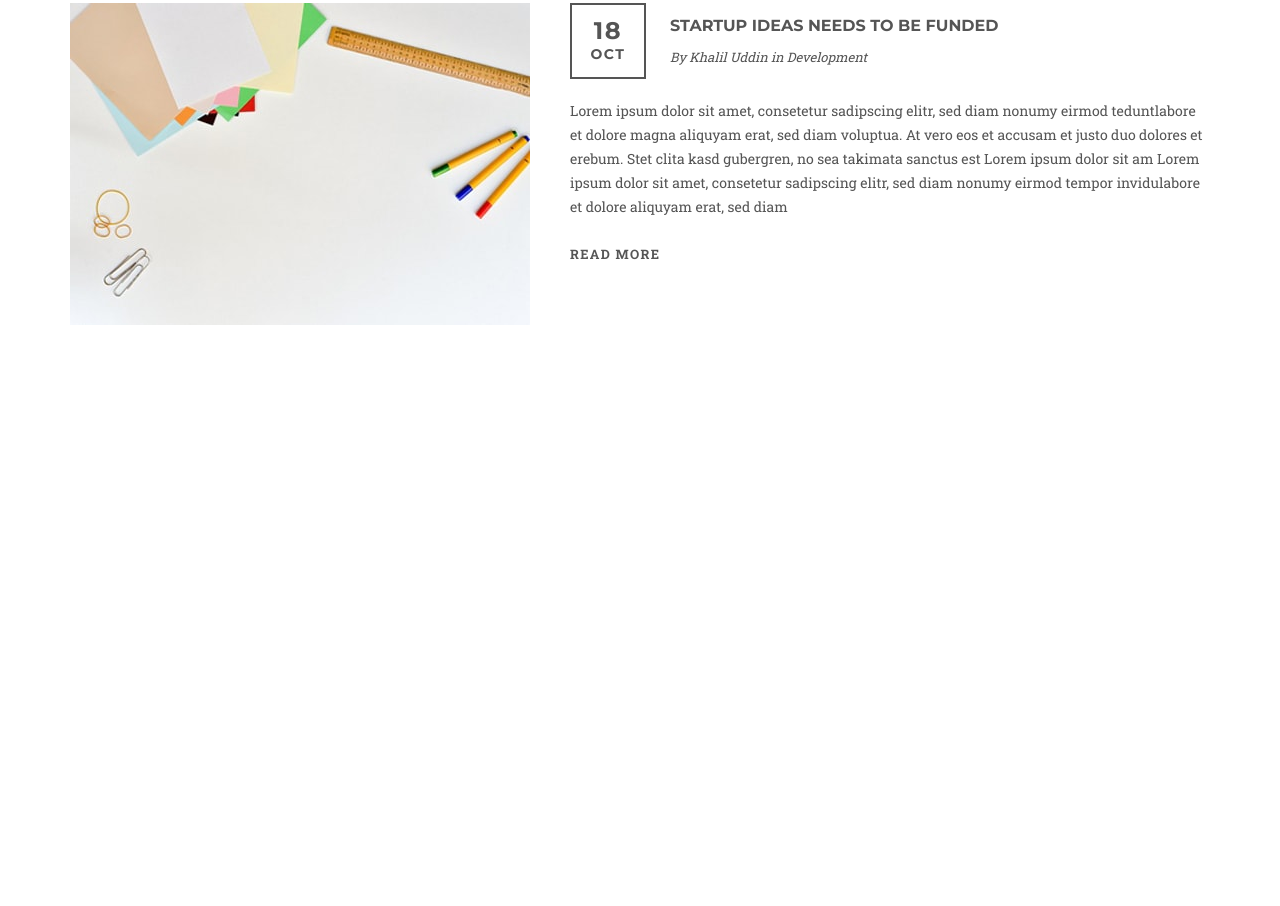
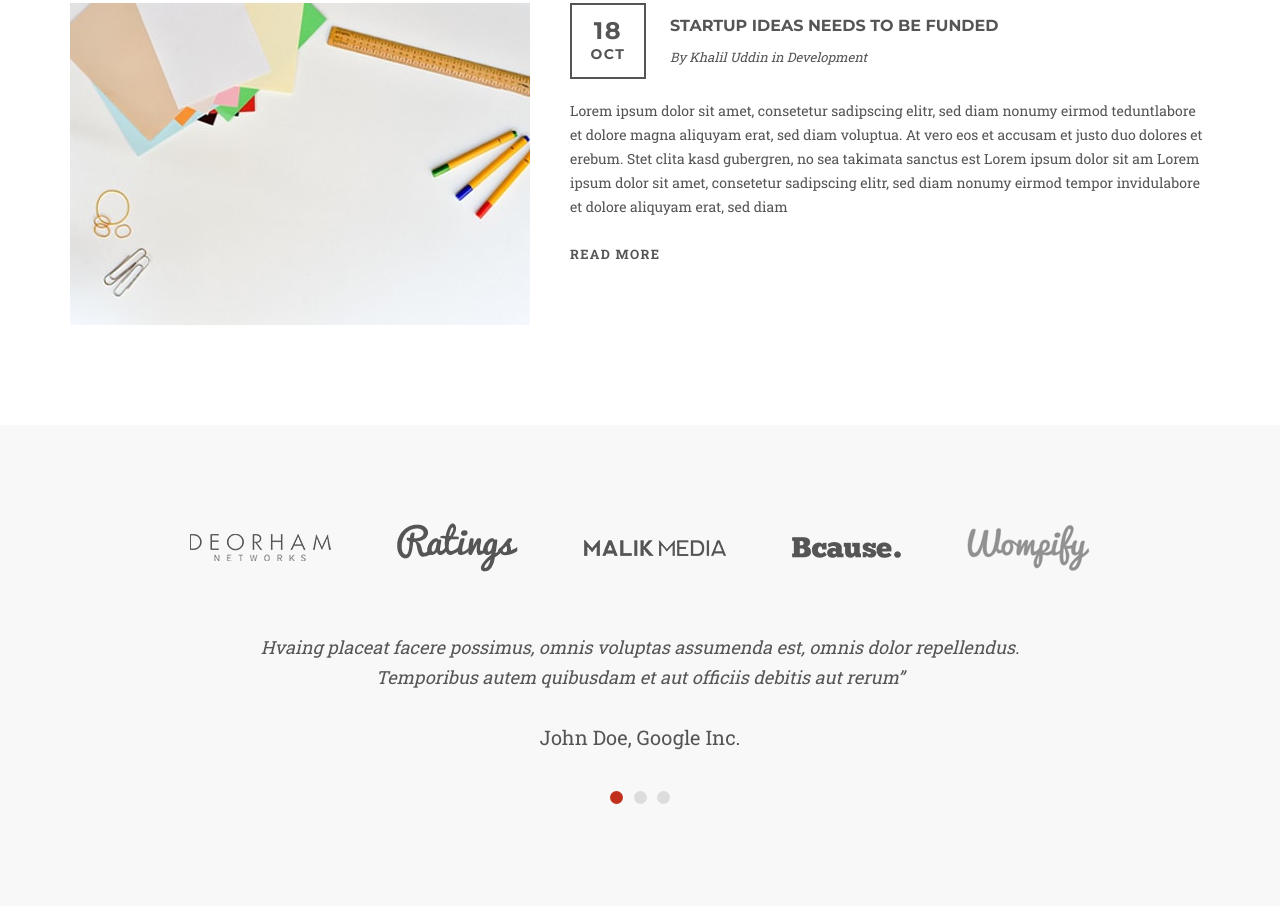
Before and after one commit to MaxaKozin/goit-html-css-teamwork, a website: page src/index.html in a window 1280 px wide. Shown: the part 1482-2388 px from the top of the page. Before the commit the page ends 1945 px from the top, so only its background shows below. Drawn offline with nearby package versions, Linux system fonts and the light colour scheme; files that its build step writes are made by us from their sources.

Commit message:
Added company-logo.html. Added scss file: section-company-block, logo-block, reviews-block, slider-dots. Clear files

```diff
--- /dev/null
+++ b/src/html/company-logo.html
@@ -0,0 +1,88 @@
+<!-- Skipin Maksim -->
+<section class="company-logo">
+  <div class="container">
+    <ul class="company-logo__list logo-block">
+      <li class="logo-block__item list-item">
+        <img
+          src="./images/company_logo/company_logo-01.png"
+          alt="company-logo"
+          width="141"
+          height="27"
+        />
+      </li>
+
+      <li class="logo-block__item list-item">
+        <img
+          src="./images/company_logo/company_logo-02.png"
+          alt="company-logo"
+          width="121"
+          height="49"
+        />
+      </li>
+
+      <li class="logo-block__item list-item">
+        <img
+          src="./images/company_logo/company_logo-03.png"
+          alt="company-logo"
+          width="142"
+          height="17"
+        />
+      </li>
+
+      <li class="logo-block__item list-item">
+        <img
+          src="./images/company_logo/company_logo-04.png"
+          alt="company-logo"
+          width="109"
+          height="21"
+        />
+      </li>
+
+      <li class="logo-block__item list-item">
+        <img
+          src="./images/company_logo/company_logo-05.png"
+          alt="company-logo"
+          width="123"
+          height="46"
+        />
+      </li>
+    </ul>
+    <!-- ./logo-block -->
+
+    <div class="slider-wrapper">
+      <ul class="slider-reviews">
+        <li class="slider-reviews__item reviews-block list-item">
+          <p class="reviews-block__text">
+            Hvaing placeat facere possimus, omnis voluptas assumenda est, omnis
+            dolor repellendus. Temporibus autem quibusdam et aut officiis
+            debitis aut rerum”
+          </p>
+          <span class="reviews-block__autor-name">John Doe, Google Inc.</span>
+        </li>
+      </ul>
+      <ul class="slider-wrapper__dots slider-dots">
+        <li class="slider-dots__dot list-item">
+          <button class="slider-dots__btn slider-dots__btn--active">
+            <span class="visually-hidden">slide 1</span>
+          </button>
+        </li>
+
+        <li class="slider-dots__dot list-item">
+          <button class="slider-dots__btn">
+            <span class="visually-hidden">slide 2</span>
+          </button>
+        </li>
+
+        <li class="slider-dots__dot list-item">
+          <button class="slider-dots__btn">
+            <span class="visually-hidden">slide 3</span>
+          </button>
+        </li>
+      </ul>
+      <!-- ./slider-reviews -->
+    </div>
+    <!-- ./slider-wrapper -->
+  </div>
+  <!-- ./container -->
+</section>
+<!-- ./Skipin Maksim -->
--- /dev/null
+++ b/src/sass/components/logo-block.scss
@@ -0,0 +1,7 @@
+.logo-block {
+  max-width: 900px;
+  margin: 0 auto 45px;
+  display: flex;
+  justify-content: space-between;
+  align-items: center;
+}
--- /dev/null
+++ b/src/sass/components/reviews-block.scss
@@ -0,0 +1,20 @@
+.reviews-block {
+  padding: 15px;
+  max-width: 800px;
+  margin: 0 auto 20px;
+  font-family: 'Roboto Slab', serif;
+  line-height: 30px;
+  text-align: center;
+
+
+  &__text {
+    font-size: 18px;
+    font-style: italic;
+  }
+
+  &__autor-name {
+    margin-top: 30px;
+    display: inline-block;
+    font-size: 20px;
+  }
+}
--- a/src/sass/components/section-blog.scss
+++ b/src/sass/components/section-blog.scss
@@ -1,6 +1,6 @@
 .blog {
   padding-top: 90px;
-  padding-bottom: 100px;
+  padding-bottom: 62px;
 
   &__sub-title {
     margin-bottom: 70px;
--- /dev/null
+++ b/src/sass/components/section-company-logo.scss
@@ -0,0 +1,4 @@
+.company-logo {
+  padding: 98px 0;
+  background-color: $color_grey-light-bg;
+}
--- /dev/null
+++ b/src/sass/components/slider-dots.scss
@@ -0,0 +1,25 @@
+.slider-dots {
+  text-align: center;
+
+  &__dot {
+    display: inline-block;
+
+    &:not(:last-child) {
+      margin-right: 7px;
+    }
+  }
+
+  &__btn {
+    @extend %transition-02s-linear;
+    width: 13px;
+    height: 13px;
+    border: none;
+    border-radius: 50%;
+    background-color: $color_grey-light-icon;
+
+    &--active,
+    &:hover  {
+      background-color: $color_accent;
+    }
+  }
+}
--- a/src/sass/main.scss
+++ b/src/sass/main.scss
@@ -7,12 +7,10 @@
 @import 'helpers/placeholders.scss';
 @import 'base.scss';
 
-
 //section about
 @import 'components/section-about.scss';
 @import 'components/article-block.scss';
 @import 'components/team-list.scss';
-
 
 //section blog
 @import 'components/section-blog.scss';
@@ -21,5 +19,8 @@
 @import 'components/article-blog.scss';
 @import 'components/blog-sub-title.scss';
 
-// font-family: 'Roboto Slab', serif;
-// font-family: 'Montserrat', sans-serif;
+//section company-logo
+@import 'components/section-company-logo.scss';
+@import 'components/logo-block.scss';
+@import 'components/reviews-block.scss';
+@import 'components/slider-dots.scss';
```
Also changed, not shown: src/index.html (+1 -0 lines).
